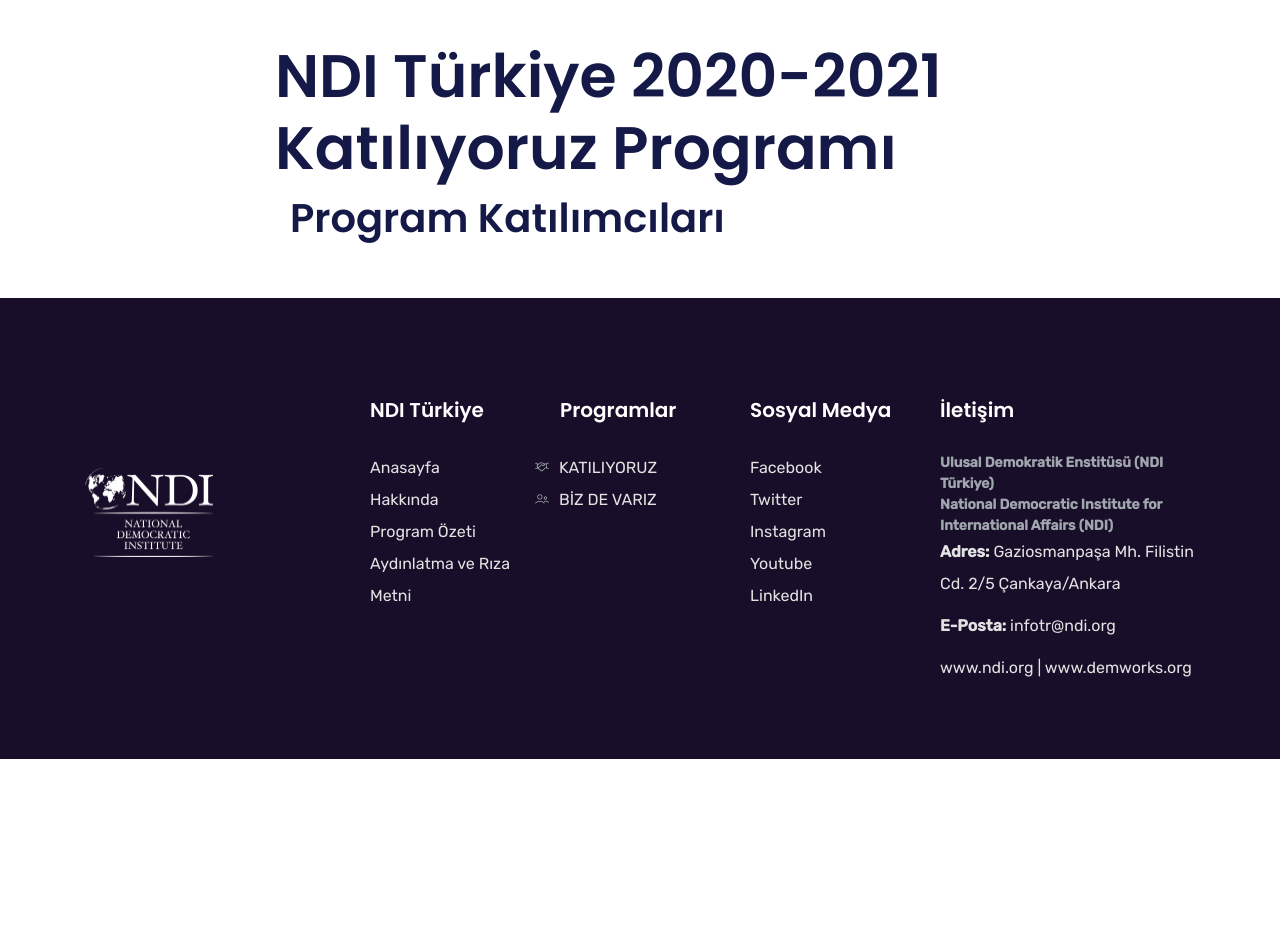
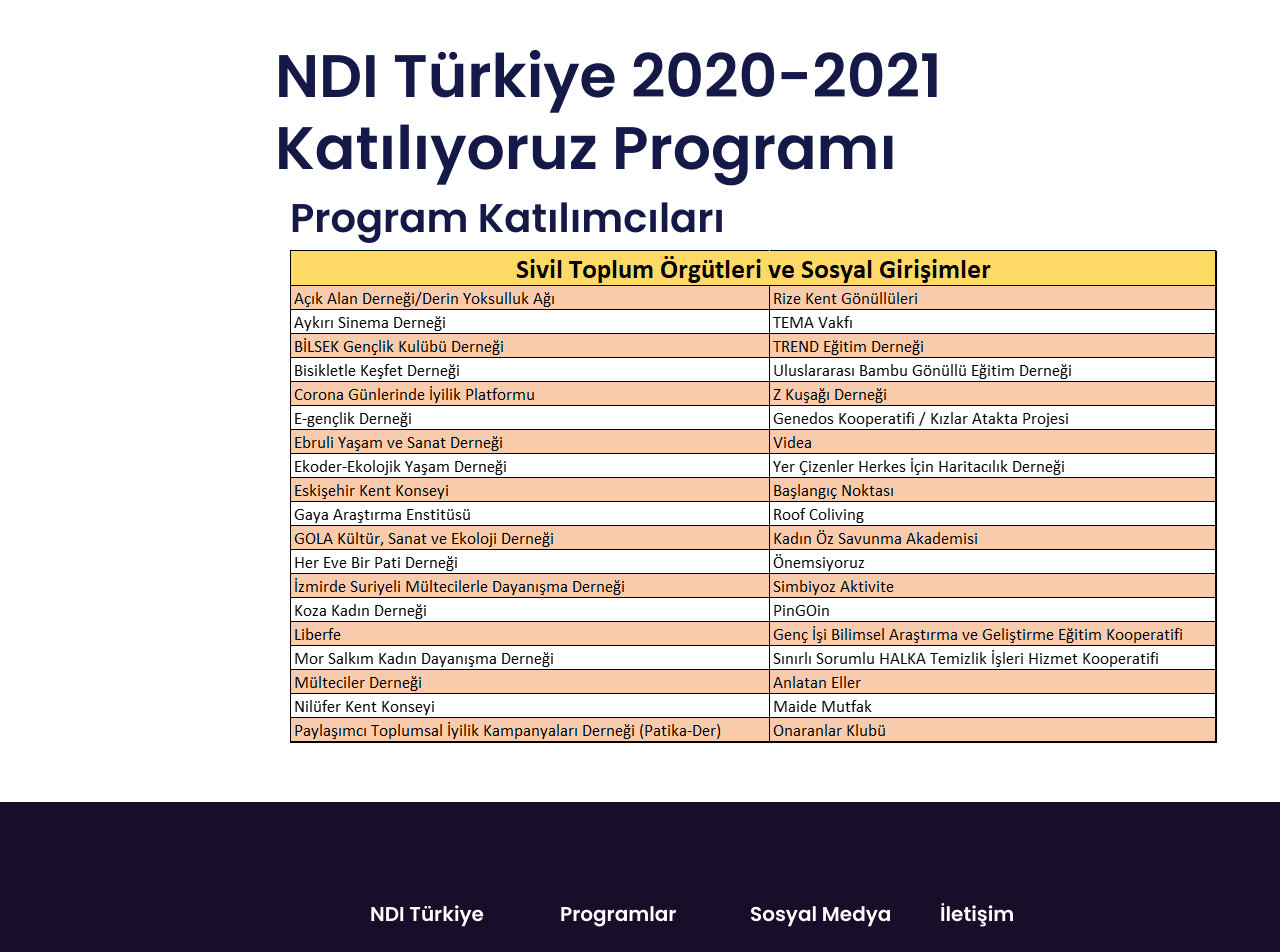
Before and after one commit to uirmaksever/ndi-civic-participation-young-women-website, a Jekyll site: the page built from _posts/programs/2020-12-04-ndi-turkiye-2020-2021-katiliyoruz-programi.md, in a window 1280 px wide. Shown: the part 308-1260 px from the top of the page. Built offline with Jekyll 4.4.1, drawn with Linux system fonts in a browser that asks for light colours; some web fonts are replaced; a script that is not in the unit is left out; before the commit the page ends 1067 px from its top, so only the background shows below that.

Commit message:
Update Programs “2020-12-04-ndi-turkiye-2020-2021-katiliyoruz-programi”

```diff
--- a/_posts/programs/2020-12-04-ndi-turkiye-2020-2021-katiliyoruz-programi.md
+++ b/_posts/programs/2020-12-04-ndi-turkiye-2020-2021-katiliyoruz-programi.md
@@ -8,3 +8,7 @@ permalink: /katilimcilar
 application_form_url: post
 ---
 # **Program Katılımcıları**
+
+
+
+![](/assets/uploads/web-cso-se.png)
```
Also changed, not shown: assets/uploads/web-cso-se.png (added).
